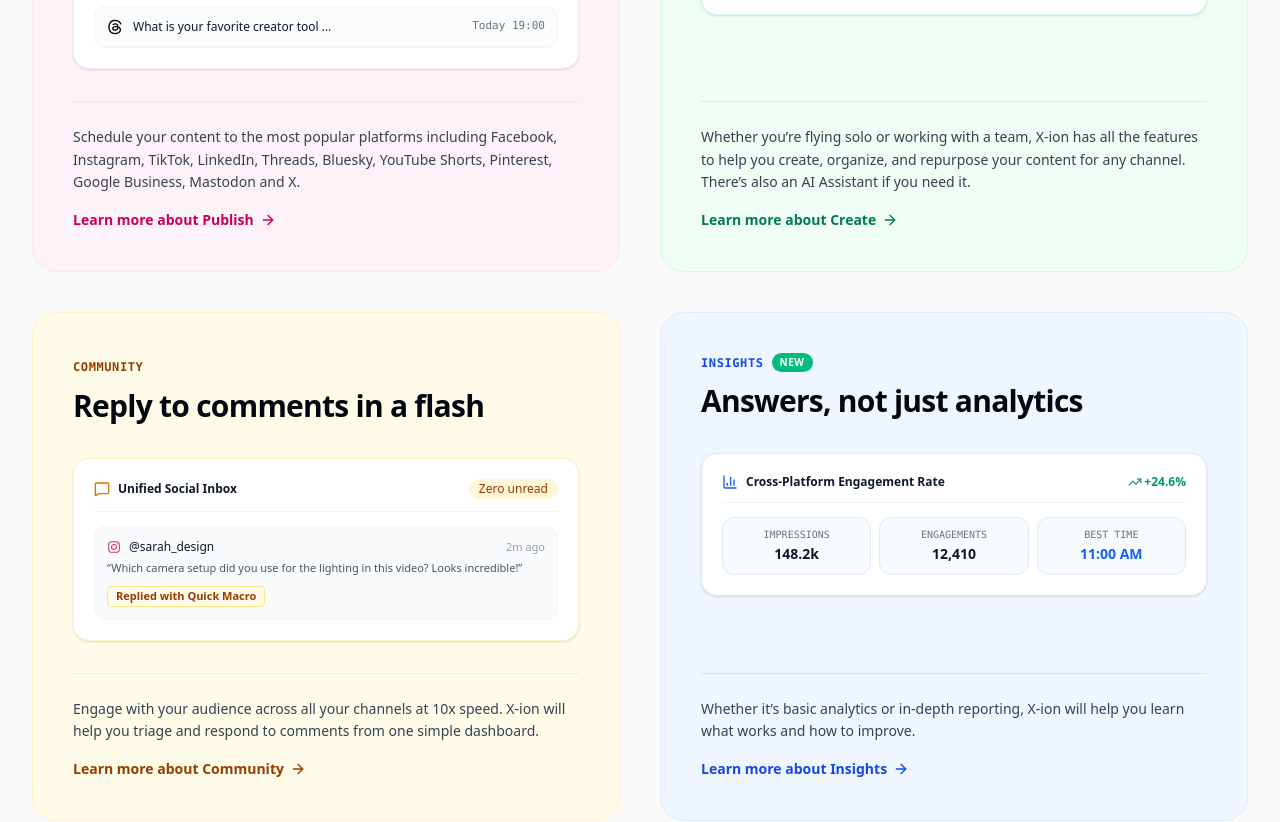
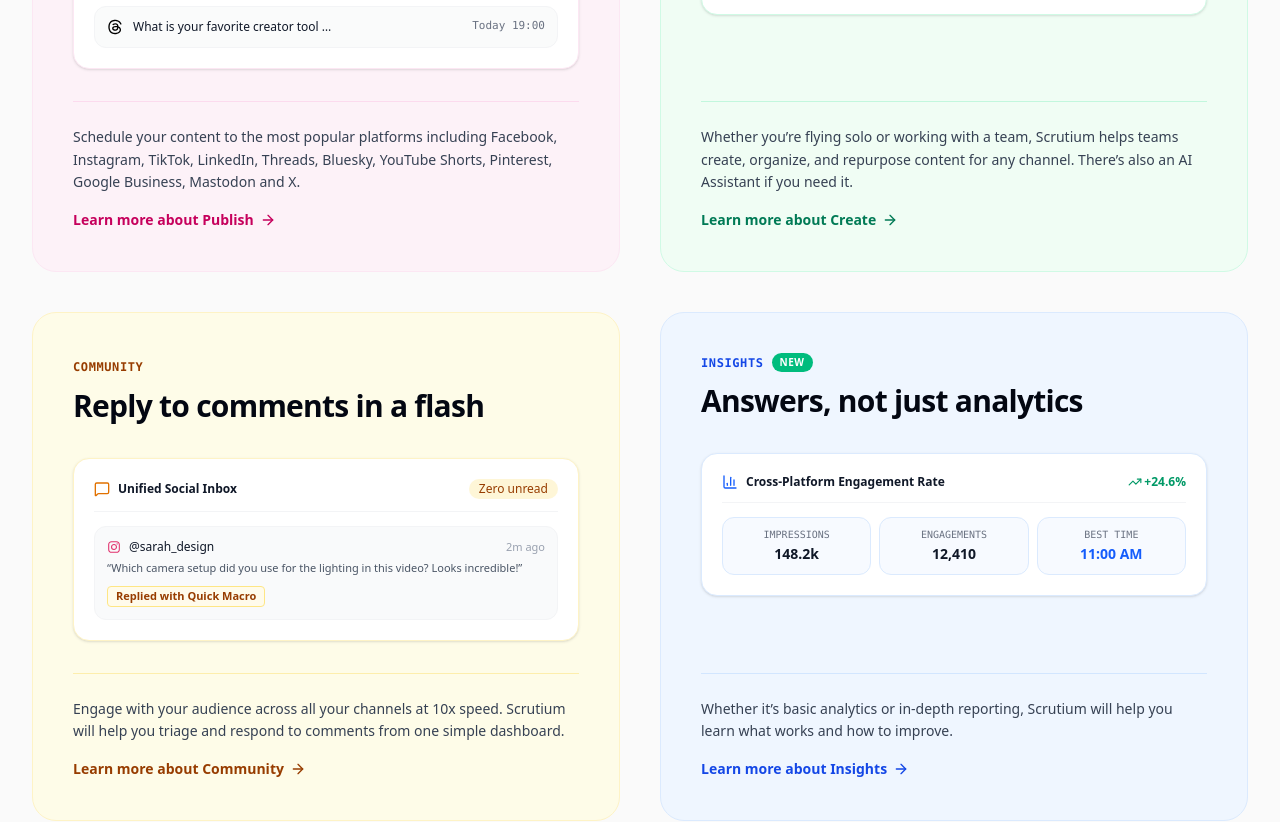
Before and after one commit to X-ion-inc/X-ion, a Next.js app: page / in a window 1280 px wide. Shown: the part 1460-2282 px from the top of the page. Built offline with nearby package versions, Linux system fonts and the light colour scheme.

Commit message:
chore: rename application to Scrutium
Update all UI text, documentation, and references from "X-ion" to "Scrutium" to reflect the rebranding.

```diff
--- a/components/ChannelsSection.tsx
+++ b/components/ChannelsSection.tsx
@@ -43,7 +43,7 @@
               </div>
 
               <div className="mt-1 text-[11px] text-gray-400 font-mono flex items-center gap-0.5 opacity-0 group-hover:opacity-100 transition-opacity">
-                <span>X-ion × {ch.name.split(' ')[0]}</span>
+                <span>Scrutium × {ch.name.split(' ')[0]}</span>
                 <ArrowRight className="w-2.5 h-2.5" />
               </div>
             </a>
--- a/components/CoreFeaturesSection.tsx
+++ b/components/CoreFeaturesSection.tsx
@@ -26,7 +26,7 @@
                 </Link>
               </h3>
 
-              {/* Interactive preview illustration of X-ion Publish */}
+              {/* Interactive preview illustration of Scrutium Publish */}
               <div className="mt-8 rounded-2xl bg-white border border-pink-100 shadow-sm p-4 sm:p-5 space-y-3.5 select-none">
                 <div className="flex items-center justify-between pb-3 border-b border-gray-100 text-xs">
                   <div className="flex items-center gap-2 font-semibold text-gray-900">
@@ -92,7 +92,7 @@
                 </Link>
               </h3>
 
-              {/* Interactive preview illustration of X-ion Create Ideas */}
+              {/* Interactive preview illustration of Scrutium Create Ideas */}
               <div className="mt-8 rounded-2xl bg-white border border-emerald-100 shadow-sm p-4 sm:p-5 space-y-3.5 select-none">
                 <div className="flex items-center justify-between pb-3 border-b border-gray-100 text-xs">
                   <div className="flex items-center gap-1.5 bg-gray-100 p-1 rounded-lg">
@@ -132,7 +132,7 @@
 
             <div className="mt-8 pt-6 border-t border-emerald-200/60">
               <p className="text-sm text-gray-700 leading-relaxed">
-                Whether you’re flying solo or working with a team, X-ion has all the features to help you create, organize, and repurpose your content for any channel. There’s also an AI Assistant if you need it.
+                Whether you’re flying solo or working with a team, Scrutium helps teams create, organize, and repurpose content for any channel. There’s also an AI Assistant if you need it.
               </p>
               <Link
                 href="/features/create"
@@ -190,7 +190,7 @@
 
             <div className="mt-8 pt-6 border-t border-amber-200/60">
               <p className="text-sm text-gray-700 leading-relaxed">
-                Engage with your audience across all your channels at 10x speed. X-ion will help you triage and respond to comments from one simple dashboard.
+                Engage with your audience across all your channels at 10x speed. Scrutium will help you triage and respond to comments from one simple dashboard.
               </p>
               <Link
                 href="/features/community"
@@ -251,7 +251,7 @@
 
             <div className="mt-8 pt-6 border-t border-blue-200/60">
               <p className="text-sm text-gray-700 leading-relaxed">
-                Whether it’s basic analytics or in-depth reporting, X-ion will help you learn what works and how to improve.
+                Whether it’s basic analytics or in-depth reporting, Scrutium will help you learn what works and how to improve.
               </p>
               <Link
                 href="/features/insights"
--- a/components/Footer.tsx
+++ b/components/Footer.tsx
@@ -36,7 +36,7 @@
               <li><Link href="/features/insights" className="hover:text-[#2c4bff] transition-colors">Insights</Link></li>
               <li><Link href="/features/community" className="hover:text-[#2c4bff] transition-colors">Community</Link></li>
               <li><Link href="/features/start-page" className="hover:text-[#2c4bff] transition-colors">Start Page</Link></li>
-              <li><Link href="/integrations" className="hover:text-[#2c4bff] transition-colors">X-ion API &amp; MCP</Link></li>
+              <li><Link href="/integrations" className="hover:text-[#2c4bff] transition-colors">Scrutium API &amp; MCP</Link></li>
             </ul>
           </div>
 
--- a/components/HeroSection.tsx
+++ b/components/HeroSection.tsx
@@ -111,7 +111,7 @@
           </form>
 
           <p className="text-xs text-gray-300">
-            By entering your email, you agree to receive emails from X-ion.
+            By entering your email, you agree to receive emails from Scrutium.
           </p>
         </div>
       </div>
--- a/components/SocialProofSection.tsx
+++ b/components/SocialProofSection.tsx
@@ -8,7 +8,7 @@
     <section className="py-12 bg-white border-y border-gray-100 overflow-hidden" aria-label="Social proof">
       <div className="max-w-7xl mx-auto px-4 sm:px-6 lg:px-8 text-center mb-8">
         <h2 className="text-xl sm:text-2xl font-bold text-gray-900">
-          <span aria-hidden="true">273,098</span><span className="visually-hidden">273,098</span> creators, brands, and agencies using X-ion
+          <span aria-hidden="true">273,098</span><span className="visually-hidden">273,098</span> creators, brands, and agencies using Scrutium
         </h2>
       </div>
 
--- a/lib/bufferData.ts
+++ b/lib/bufferData.ts
@@ -47,7 +47,7 @@
     href: '/features/publish',
     theme: 'fuscia',
     description: 'Schedule your content to the most popular platforms including Facebook, Instagram, TikTok, LinkedIn, Threads, Bluesky, YouTube Shorts, Pinterest, Google Business, Mastodon and X.',
-    imageAlt: 'X-ion Publish space with a queue for multiple social media accounts, a calendar view, and scheduling options.',
+    imageAlt: 'Scrutium Publish space with a queue for multiple social media accounts, a calendar view, and scheduling options.',
   },
   {
     id: 'create',
@@ -55,8 +55,8 @@
     heading: 'Turn any idea into the perfect post',
     href: '/features/create',
     theme: 'green',
-    description: 'Whether you’re flying solo or working with a team, X-ion has all the features to help you create, organize, and repurpose your content for any channel. There’s also an AI Assistant if you need it.',
-    imageAlt: 'X-ion Create space with columns and sorting for content ideas, including an AI Assistant for generating posts and refining content.',
+    description: 'Whether you’re flying solo or working with a team, Scrutium helps teams create, organize, and repurpose content for any channel. There’s also an AI Assistant if you need it.',
+    imageAlt: 'Scrutium Create space with columns and sorting for content ideas, including an AI Assistant for generating posts and refining content.',
   },
   {
     id: 'community',
@@ -64,8 +64,8 @@
     heading: 'Reply to comments in a flash',
     href: '/features/community',
     theme: 'yellow',
-    description: 'Engage with your audience across all your channels at 10x speed. X-ion will help you triage and respond to comments from one simple dashboard.',
-    imageAlt: 'X-ion Community space with filterable and sortable comments across multiple social media accounts.',
+    description: 'Engage with your audience across all your channels at 10x speed. Scrutium will help you triage and respond to comments from one simple dashboard.',
+    imageAlt: 'Scrutium Community space with filterable and sortable comments across multiple social media accounts.',
   },
   {
     id: 'insights',
@@ -73,8 +73,8 @@
     heading: 'Answers, not just analytics',
     href: '/features/insights',
     theme: 'blue',
-    description: 'Whether it’s basic analytics or in-depth reporting, X-ion will help you learn what works and how to improve.',
-    imageAlt: 'X-ion Insights showing an all-channels report with top posts and a posts-by-month chart.',
+    description: 'Whether it’s basic analytics or in-depth reporting, Scrutium will help you learn what works and how to improve.',
+    imageAlt: 'Scrutium Insights showing an all-channels report with top posts and a posts-by-month chart.',
     badge: 'New',
   },
 ];
@@ -86,7 +86,7 @@
     href: '/features/publish',
     theme: 'coral',
     description: 'Manage, edit, and approve social media posts from your team.',
-    imageAlt: 'X-ion Collaborate space with a publishing calendar and team approval workflows.',
+    imageAlt: 'Scrutium Collaborate space with a publishing calendar and team approval workflows.',
   },
   {
     id: 'mobile-app',
@@ -94,7 +94,7 @@
     href: '/features/publish',
     theme: 'purple',
     description: 'Manage your social media accounts from anywhere.',
-    imageAlt: 'X-ion mobile app with multiple social media accounts and a publishing queue.',
+    imageAlt: 'Scrutium mobile app with multiple social media accounts and a publishing queue.',
   },
   {
     id: 'start-page',
@@ -102,7 +102,7 @@
     href: '/features/start-page',
     theme: 'orange',
     description: 'Turn your social bio into a powerful, personalized hub.',
-    imageAlt: 'X-ion Start Page social bio with custom theming, images, and links.',
+    imageAlt: 'Scrutium Start Page social bio with custom theming, images, and links.',
   },
   {
     id: 'ai-assistant',
@@ -110,7 +110,7 @@
     href: '/features/create#ai',
     theme: 'aqua',
     description: 'Brainstorm ideas, rewrite content, and craft platform-specific posts.',
-    imageAlt: 'X-ion AI Assistant with options to generate posts from prompts and refine content.',
+    imageAlt: 'Scrutium AI Assistant with options to generate posts from prompts and refine content.',
   },
 ];
 
--- a/next.config.ts
+++ b/next.config.ts
@@ -1,10 +1,9 @@
 import type { NextConfig } from "next";
 
 const nextConfig: NextConfig = {
-  output: "export",
+  output: "standalone",
   reactStrictMode: true,
   images: {
-    unoptimized: true,
     remotePatterns: [
       {
         protocol: 'https',
```
Also changed, not shown: components/AiAssistantSection.tsx (+8 -8 lines), 2 other files (tests, documents, lock files or other folders).
